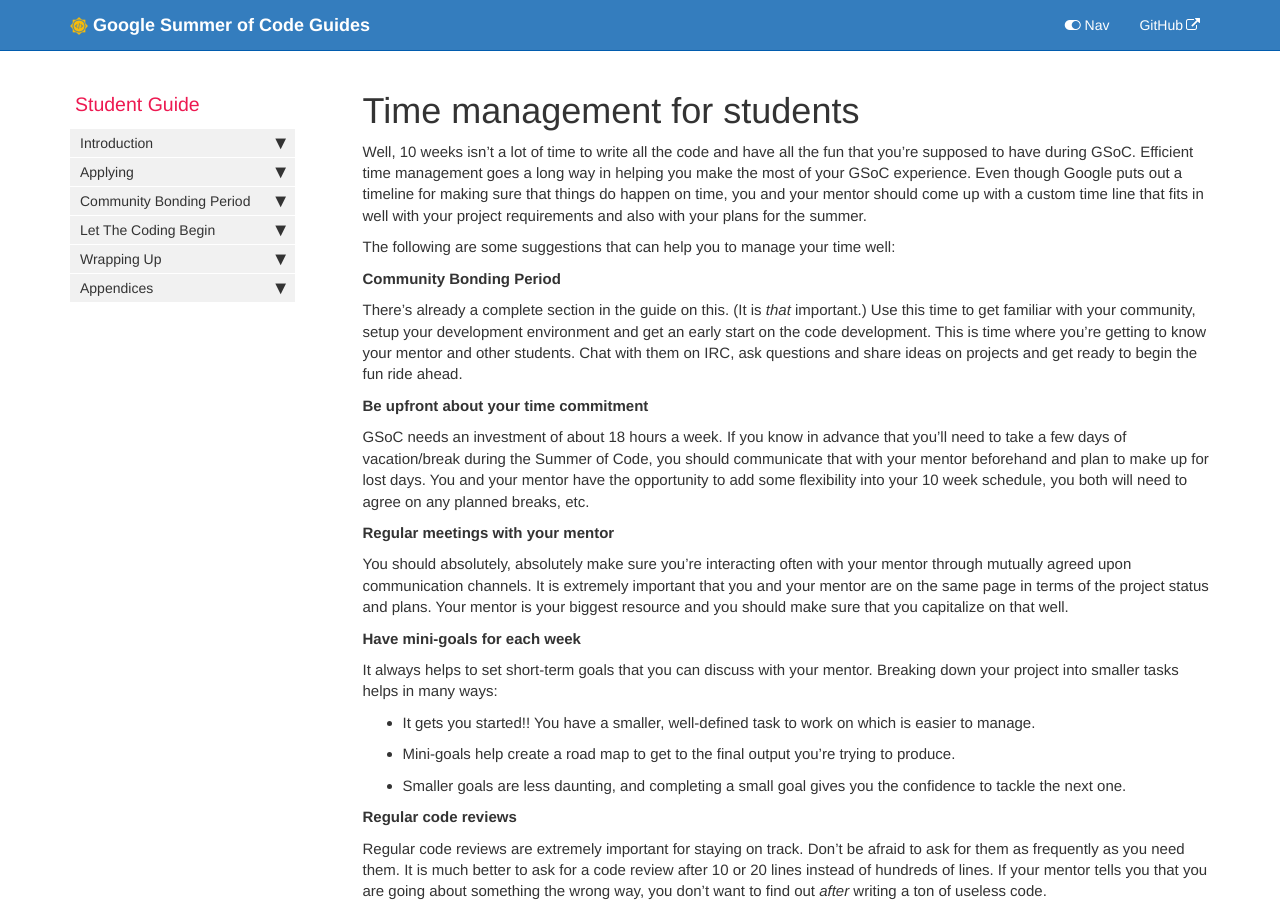
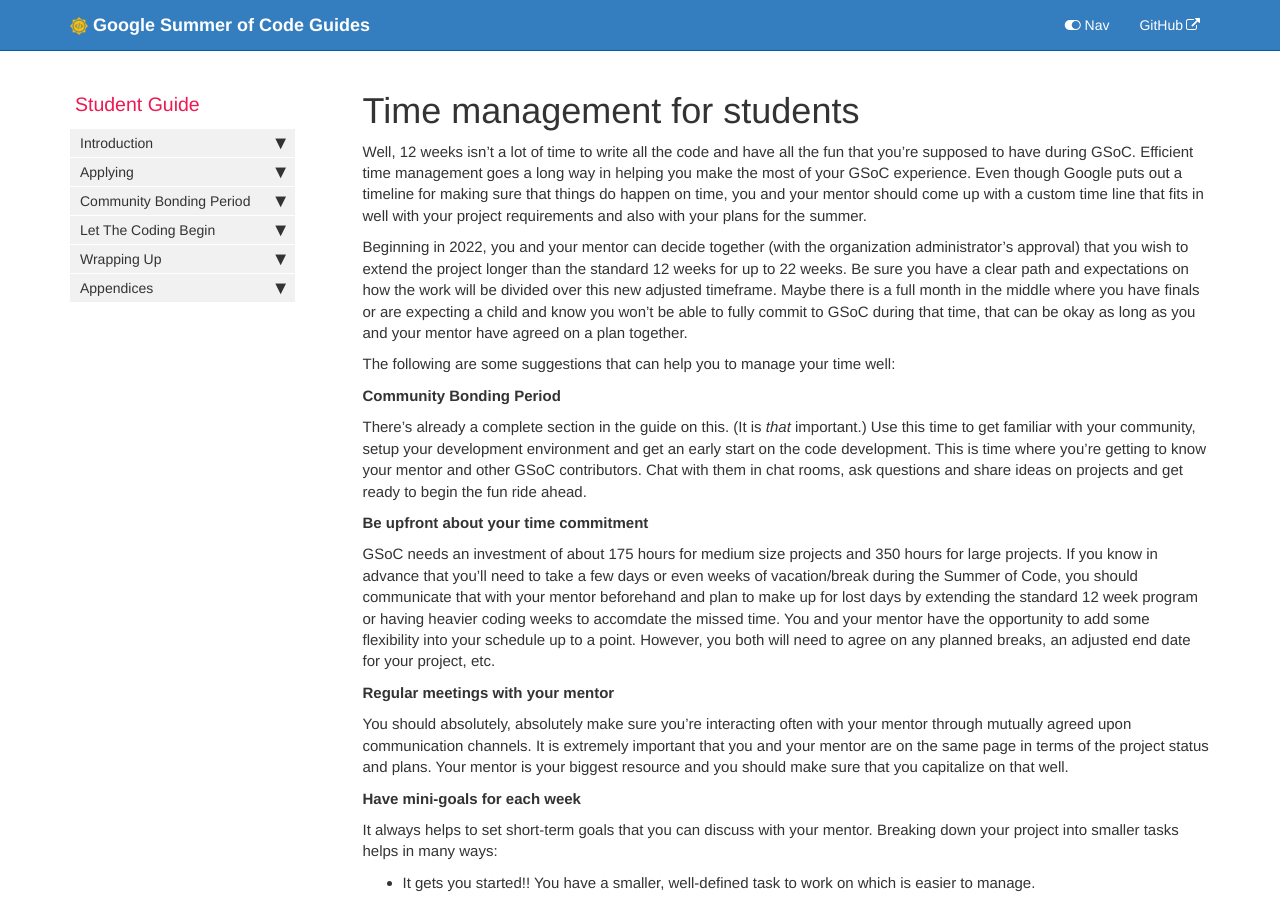
Before and after one commit to google/gsocguides, a Jekyll site: the page built from pages/student/14-time_management_for_students.md, in a window 1280 px wide and 900 px high. Built offline with Jekyll 4.4.1, drawn with Linux system fonts in a browser that asks for light colours.

Commit message:
Update 14-time_management_for_students.md
added wording around timing flexibility

```diff
--- a/pages/student/14-time_management_for_students.md
+++ b/pages/student/14-time_management_for_students.md
@@ -6,17 +6,19 @@ permalink: student/time-management-for-students.html
 sidebar: student_sidebar
 ---
 
-Well, 10 weeks isn't a lot of time to write all the code and have all the fun that you're supposed to have during GSoC. Efficient time management goes a long way in helping you make the most of your GSoC experience. Even though Google puts out a timeline for making sure that things do happen on time, you and your mentor should come up with a custom time line that fits in well with your project requirements and also with your plans for the summer.
+Well, 12 weeks isn't a lot of time to write all the code and have all the fun that you're supposed to have during GSoC. Efficient time management goes a long way in helping you make the most of your GSoC experience. Even though Google puts out a timeline for making sure that things do happen on time, you and your mentor should come up with a custom time line that fits in well with your project requirements and also with your plans for the summer.
+
+Beginning in 2022, you and your mentor can decide together (with the organization administrator's approval) that you wish to extend the project longer than the standard 12 weeks for up to 22 weeks. Be sure you have a clear path and expectations on how the work will be divided over this new adjusted timeframe. Maybe there is a full month in the middle where you have finals or are expecting a child and know you won't be able to fully commit to GSoC during that time, that can be okay as long as you and your mentor have agreed on a plan together.
 
 The following are some suggestions that can help you to manage your time well:
 
 **Community Bonding Period**
 
-There's already a complete section in the guide on this. (It is *that* important.) Use this time to get familiar with your community, setup your development environment and get an early start on the code development. This is time where you're getting to know your mentor and other students. Chat with them on IRC, ask questions and share ideas on projects and get ready to begin the fun ride ahead.
+There's already a complete section in the guide on this. (It is *that* important.) Use this time to get familiar with your community, setup your development environment and get an early start on the code development. This is time where you're getting to know your mentor and other GSoC contributors. Chat with them in chat rooms, ask questions and share ideas on projects and get ready to begin the fun ride ahead.
 
 **Be upfront about your time commitment**
 
-GSoC needs an investment of about 18 hours a week. If you know in advance that you'll need to take a few days of vacation/break during the Summer of Code, you should communicate that with your mentor beforehand and plan to make up for lost days. You and your mentor have the opportunity to add some flexibility into your 10 week schedule, you both will need to agree on any planned breaks, etc.
+GSoC needs an investment of about 175 hours for medium size projects and 350 hours for large projects. If you know in advance that you'll need to take a few days or even weeks of vacation/break during the Summer of Code, you should communicate that with your mentor beforehand and plan to make up for lost days by extending the standard 12 week program or having heavier coding weeks to accomdate the missed time. You and your mentor have the opportunity to add some flexibility into your   schedule up to a point. However, you both will need to agree on any planned breaks, an adjusted end date for your project, etc.
 
 **Regular meetings with your mentor**
 
```
